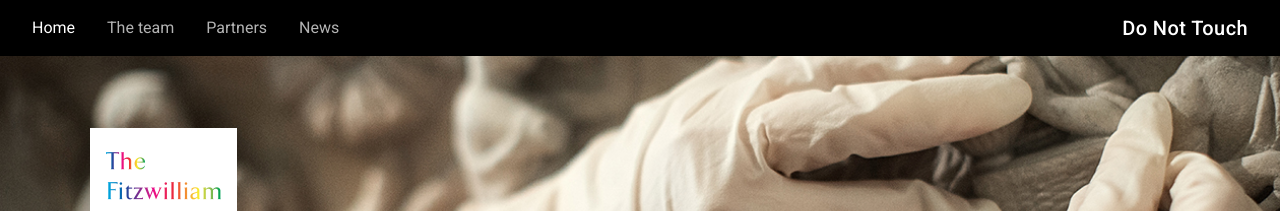
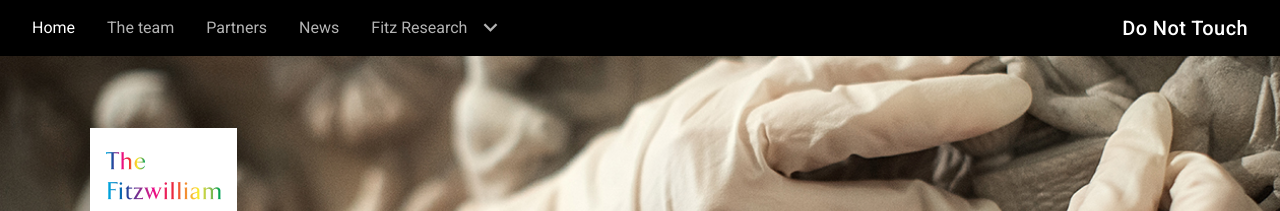
Before and after one commit to FitzwilliamMuseum/fitz-do-not-touch, a Jekyll site: the page built from index.md, in a window 1280 px wide. Shown: the top 211 px of the page. Built offline with Jekyll 4.4.1, drawn with Linux system fonts in a browser that asks for light colours; nearby versions of some CDN libraries.

```diff
--- a/_includes/structure/navigation.html
+++ b/_includes/structure/navigation.html
@@ -20,6 +20,21 @@
               <li class="nav-item">
                 <a class="nav-link" href="{{ site.baseurl }}/news">News</a>
             </li>
+            <li class="nav-item dropdown">
+              <a class="nav-link dropdown-toggle" href="#" id="navbarDropdown"
+              role="button" data-toggle="dropdown" aria-haspopup="true" aria-expanded="false">
+                Fitz Research
+              </a>
+              <div class="dropdown-menu" aria-labelledby="navbarDropdown">
+                <a class="dropdown-item" href="https://egyptiancoffins.org">Egyptian Coffins</a>
+                <a class="dropdown-item" href="http://data-islands.fitzmuseum.cam.ac.uk">Linked Islands of Data</a>
+                <a class="dropdown-item" href="http://creative-economy.fitzmuseum.cam.ac.uk">Creative Economy</a>
+                <a class="dropdown-item" href="http://do-not-touch.fitzmuseum.cam.ac.uk">Do not touch</a>
+                <a class="dropdown-item" href="http://hayleyfitzmuseum.cam.ac.uk">Hayley letters</a>
+
+              </div>
+            </li>
+
         </ul>
     </div>
 </nav>
```
